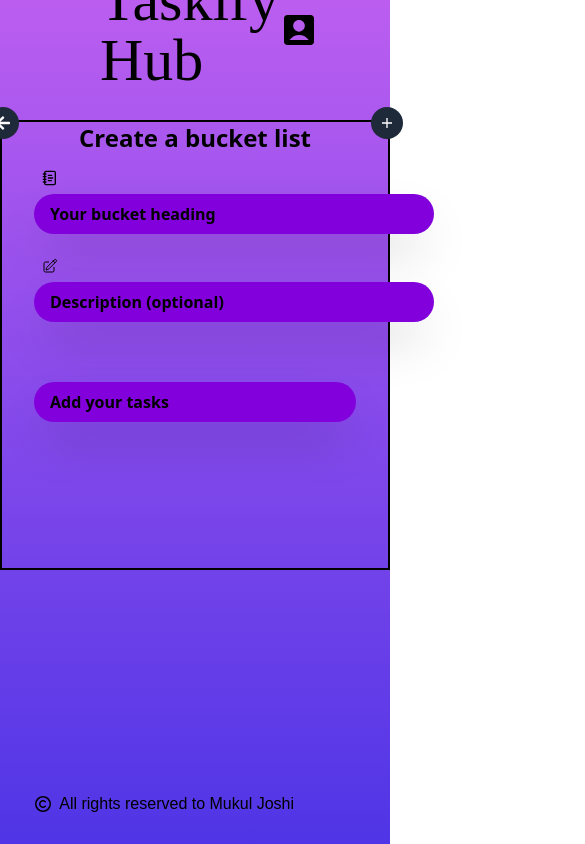
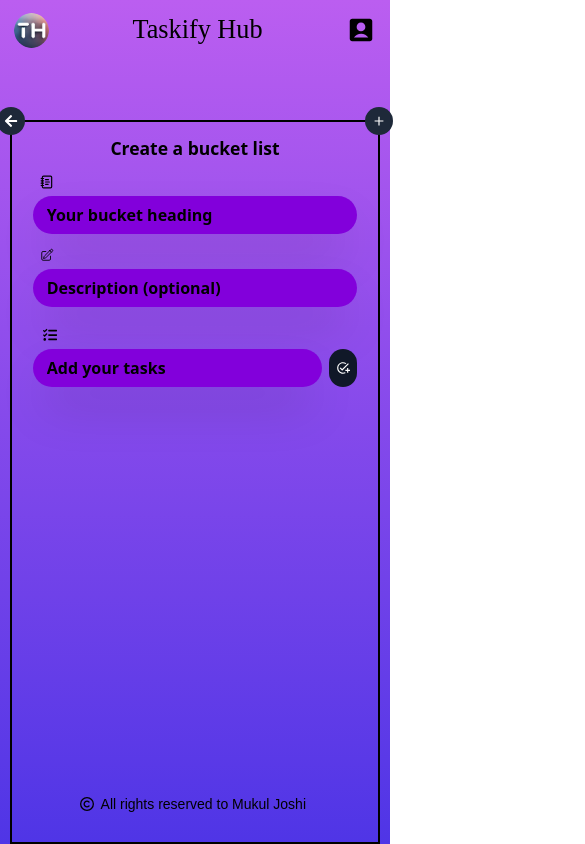
Before and after one commit to mj-stack/todo-mern-app, a React (Vite) app in the folder client/: page /add-task in a window 390 px wide. Shown: the top 844 px of the page, 585 px wide, since content can reach past the window. Built offline with nearby package versions, Linux system fonts and the light colour scheme.

Commit message:
Refactor components for improved responsiveness and layout adjustments

```diff
--- a/client/src/components/Header.jsx
+++ b/client/src/components/Header.jsx
@@ -3,20 +3,22 @@ import { Link } from "react-router";
 
 const Header = () => {
   return (
-    <header className="flex items-center justify-between h-[60px] pl-[100px] pr-[100px]">
+    <header className="flex items-center justify-between h-[60px] px-4 sm:px-[100px]">
       <section>
         <Link to="/">
           <img
-            className="h-[50px] rounded-4xl cursor-pointer"
+            className="h-[35px] sm:h-[50px] rounded-4xl cursor-pointer"
             src="app-logo.png"
             alt=""
           />
         </Link>
       </section>
-      <section className="text-6xl font-[cursive]">Taskify Hub</section>
+      <section className="text-3xl sm:text-6xl font-[cursive]">
+        Taskify Hub
+      </section>
       <section>
         <a href="account">
-          <RiAccountBoxFill className="text-[40px] hover:p-[2px]" />
+          <RiAccountBoxFill className="text-[30px] sm:text-[40px] hover:p-[2px]" />
         </a>
       </section>
     </header>
--- a/client/src/components/TaskCenter.jsx
+++ b/client/src/components/TaskCenter.jsx
@@ -8,15 +8,15 @@ const TaskCenter = () => {
   const buckets = useSelector((state) => state.bucket);
 
   return (
-    <main className="max-w-[1000px] h-[450px] mt-[60px] mr-auto ml-auto">
-      <div className="flex">
+    <main className="max-w-[1000px] w-[95%] h-[450px] mt-[60px] mx-auto">
+      <div className="flex flex-col sm:flex-row sm:justify-between px-4 sm:px-0">
         <button
           onClick={() => navigate("/add-task")}
-          className="bg-gray-800 text-white font-bold cursor-pointer pt-[8px] pb-[8px] pl-[15px] pr-[15px] rounded-2xl flex justify-center items-center ml-[100px] mt-4 transition-transform duration-200 hover:opacity-90"
+          className="bg-gray-800 text-white font-bold cursor-pointer py-2 px-4 rounded-2xl flex justify-center items-center mb-4 sm:mb-0 transition-transform duration-200 hover:opacity-90 w-full sm:w-auto"
         >
           <IoIosAddCircle className="mr-2" /> Add a new task bucket
         </button>
-        <div className="ml-[410px] mt-4 text-2xl font-bold">
+        <div className="text-center sm:text-right text-xl sm:text-2xl font-bold">
           Total buckets: {buckets.length}
         </div>
       </div>
--- a/client/src/components/TasksBuckets.jsx
+++ b/client/src/components/TasksBuckets.jsx
@@ -24,8 +24,10 @@ const TasksBuckets = () => {
   return (
     <div
       className={`${
-        buckets.length === 0 ? "flex justify-center" : "grid grid-cols-3"
-      } bg-violet-600 rounded-3xl shadow-2xl max-w-[80%] pt-[20px] pb-[20px] ml-auto mr-auto mt-8 h-[330px] overflow-scroll no-scrollbar`}
+        buckets.length === 0
+          ? "flex justify-center"
+          : "grid grid-cols-1 sm:grid-cols-2 lg:grid-cols-3"
+      } bg-violet-600 rounded-3xl shadow-2xl w-[95%] max-w-[1000px] p-5 mx-auto mt-8 h-[330px] overflow-y-auto no-scrollbar`}
     >
       {buckets.length === 0 ? (
         <EmptyBucketDisplay />
@@ -34,7 +36,7 @@ const TasksBuckets = () => {
           <div
             key={bucket.id}
             onClick={() => handleBucketClick(bucket.id)}
-            className="border-black-700 border-2 rounded-2xl w-[200px] h-[200px] mb-4 ml-auto mr-auto flex-col cursor-pointer transition-all duration-300 hover:translate-y-[-4px] hover:shadow-md relative group"
+            className="border-black-700 border-2 rounded-2xl w-[90%] max-w-[200px] h-[200px] mb-4 mx-auto flex-col cursor-pointer transition-all duration-300 hover:translate-y-[-4px] hover:shadow-md relative group"
           >
             <ImCancelCircle
               onClick={(e) => handleDeleteClick(e, bucket.id)}
--- a/client/src/index.css
+++ b/client/src/index.css
@@ -1,11 +1,38 @@
 @import "tailwindcss";
+
+/* Existing styles */
+
+/* Add responsive base styles */
+html {
+  font-size: 16px;
+}
+
+@media (max-width: 640px) {
+  html {
+    font-size: 14px;
+  }
+}
 
 body {
   background-image: linear-gradient(rgb(187, 94, 240), rgb(79, 53, 230));
   background-repeat: no-repeat;
-  height: 100vh;
+  min-height: 100vh;
+  margin: 0;
+  padding: 0;
 }
 
+/* Ensure footer stays at bottom on mobile */
+#root {
+  display: flex;
+  flex-direction: column;
+  min-height: 100vh;
+}
+
+main {
+  flex: 1;
+}
+
+/* Existing no-scrollbar styles */
 .no-scrollbar::-webkit-scrollbar {
   display: none; /* For Chrome, Safari, and Edge */
 }
--- a/client/src/routes/AddTask.jsx
+++ b/client/src/routes/AddTask.jsx
@@ -60,18 +60,20 @@ const AddTask = () => {
   };
 
   return (
-    <main className="border-2 border-black max-w-[1000px] h-[450px] mt-[60px] mr-auto ml-auto relative">
+    <main className="border-2 border-black w-[95%] max-w-[1000px] min-h-[450px] mt-[60px] mx-auto relative p-4">
       <button
         onClick={() => navigate("/")}
         className="flex justify-between items-center absolute left-[-15px] top-[-15px] bg-gray-800 text-white p-2 rounded-3xl cursor-pointer transition-transform duration-200 hover:scale-120"
       >
         <FaArrowLeft />
       </button>
-      <Form method="POST" className="h-auto w-[100%] flex flex-col">
-        <div className="flex justify-center font-bold text-2xl mb-4">
+      <Form method="POST" className="w-full flex flex-col">
+        <div className="flex justify-center font-bold text-xl sm:text-2xl mb-4">
           <h3>Create a bucket list</h3>
         </div>
-        <div className="ml-8 mr-8">
+        <div className="w-full px-2 sm:px-8">
+          <div className="flex flex-col sm:flex-row gap-4 mb-6">
+            <div className="flex-1">
               <label>
                 <LuNotebookText className="mb-2 ml-2" />
               </label>
@@ -80,9 +82,10 @@ const AddTask = () => {
                 ref={bucketTitle}
                 type="text"
                 placeholder="Your bucket heading"
-            className="bg-purple-700 placeholder:text-black placeholder:font-bold text-[16px] pl-4 font-bold shadow-2xl rounded-3xl w-[400px] mb-6 p-2 outline-0"
+                className="bg-purple-700 placeholder:text-black placeholder:font-bold text-[16px] pl-4 font-bold shadow-2xl rounded-3xl w-full p-2 outline-0"
               />
-
+            </div>
+            <div className="flex-1">
               <label>
                 <HiOutlinePencilSquare className="mb-2 ml-2" />
               </label>
@@ -90,25 +93,31 @@ const AddTask = () => {
                 ref={bucketDescription}
                 type="text"
                 placeholder="Description (optional)"
-            className="bg-purple-700 placeholder:text-black placeholder:font-bold text-[16px] pl-4 font-bold shadow-2xl rounded-3xl w-[400px] mb-6 p-2 outline-0"
+                className="bg-purple-700 placeholder:text-black placeholder:font-bold text-[16px] pl-4 font-bold shadow-2xl rounded-3xl w-full p-2 outline-0"
               />
+            </div>
+          </div>
 
-          <label className="flex w-[100%] items-center">
-            <FaTasks className="mb-3 ml-3" />
-            <button
-              onClick={handleAddTask}
-              title="Add task"
-              className="ml-[870px] mb-1 bg-gray-900 p-2 text-white rounded-3xl cursor-pointer "
-            >
-              <MdAddTask />
-            </button>
+          <div className="relative w-full mb-6">
+            <label className="flex items-center mb-2">
+              <FaTasks className="ml-3" />
             </label>
+            <div className="flex gap-2">
               <input
                 ref={bucketTask}
                 type="text"
                 placeholder="Add your tasks"
-            className="bg-purple-700 placeholder:text-black placeholder:font-bold text-[16px] pl-4 font-bold shadow-2xl rounded-3xl w-[100%] mb-6 p-2 outline-0"
+                className="bg-purple-700 placeholder:text-black placeholder:font-bold text-[16px] pl-4 font-bold shadow-2xl rounded-3xl flex-1 p-2 outline-0"
               />
+              <button
+                onClick={handleAddTask}
+                title="Add task"
+                className="bg-gray-900 p-2 text-white rounded-3xl cursor-pointer"
+              >
+                <MdAddTask />
+              </button>
+            </div>
+          </div>
         </div>
         <button
           title="Create new bucket"
--- a/client/src/routes/AllTasks.jsx
+++ b/client/src/routes/AllTasks.jsx
@@ -46,7 +46,7 @@ const AllTasks = () => {
   };
 
   return (
-    <main className="relative border border-gray-700 rounded-lg max-w-[1000px] h-[450px] mt-[60px] mx-auto flex-col bg-gray-900 shadow-xl">
+    <main className="relative border border-gray-700 rounded-lg w-[95%] max-w-[1000px] min-h-[450px] mt-[60px] mx-auto flex-col bg-gray-900 shadow-xl">
       <IoMdArrowRoundBack
         onClick={handleBackClick}
         className="cursor-pointer text-2xl absolute left-3 top-3 text-gray-400 hover:text-gray-200 transition-colors"
@@ -58,7 +58,7 @@ const AllTasks = () => {
       <div className="flex justify-center items-center h-[60px] bg-gradient-to-r from-indigo-900 to-purple-900 text-gray-100 font-bold text-2xl rounded-t-lg border-b border-gray-700">
         {selectedBucket.title}
       </div>
-      <div className="flex justify-evenly py-4 bg-gray-800/50 backdrop-blur-sm">
+      <div className="flex flex-col sm:flex-row justify-evenly gap-4 p-4 bg-gray-800/50 backdrop-blur-sm">
         <div className="px-6 py-3 bg-gray-900/80 rounded-xl shadow-lg border border-gray-700 hover:border-gray-600 transition-colors">
           <span className="text-gray-400">Total tasks:</span>
           <span className="ml-2 font-semibold text-gray-200">
@@ -78,8 +78,8 @@ const AllTasks = () => {
           </span>
         </div>
       </div>
-      <div className="max-h-[85%] flex overflow-y-auto px-4 py-2 gap-4">
-        <div className="flex-1/2 flex flex-col items-center overflow-scroll no-scrollbar">
+      <div className="max-h-[85%] flex flex-col lg:flex-row overflow-y-auto px-4 py-2 gap-4">
+        <div className="flex-1 flex flex-col items-center overflow-scroll no-scrollbar">
           <div className="text-white font-bold underline mb-2">
             Pending tasks:
           </div>
@@ -110,7 +110,7 @@ const AllTasks = () => {
               ))}
           </div>
         </div>
-        <div className="flex-1/2 flex flex-col items-center overflow-scroll no-scrollbar">
+        <div className="flex-1 flex flex-col items-center overflow-scroll no-scrollbar">
           <div className="text-white font-bold underline mb-2">
             Completed tasks:
           </div>
```
Lines whose indentation alone changed are shown as unchanged.
